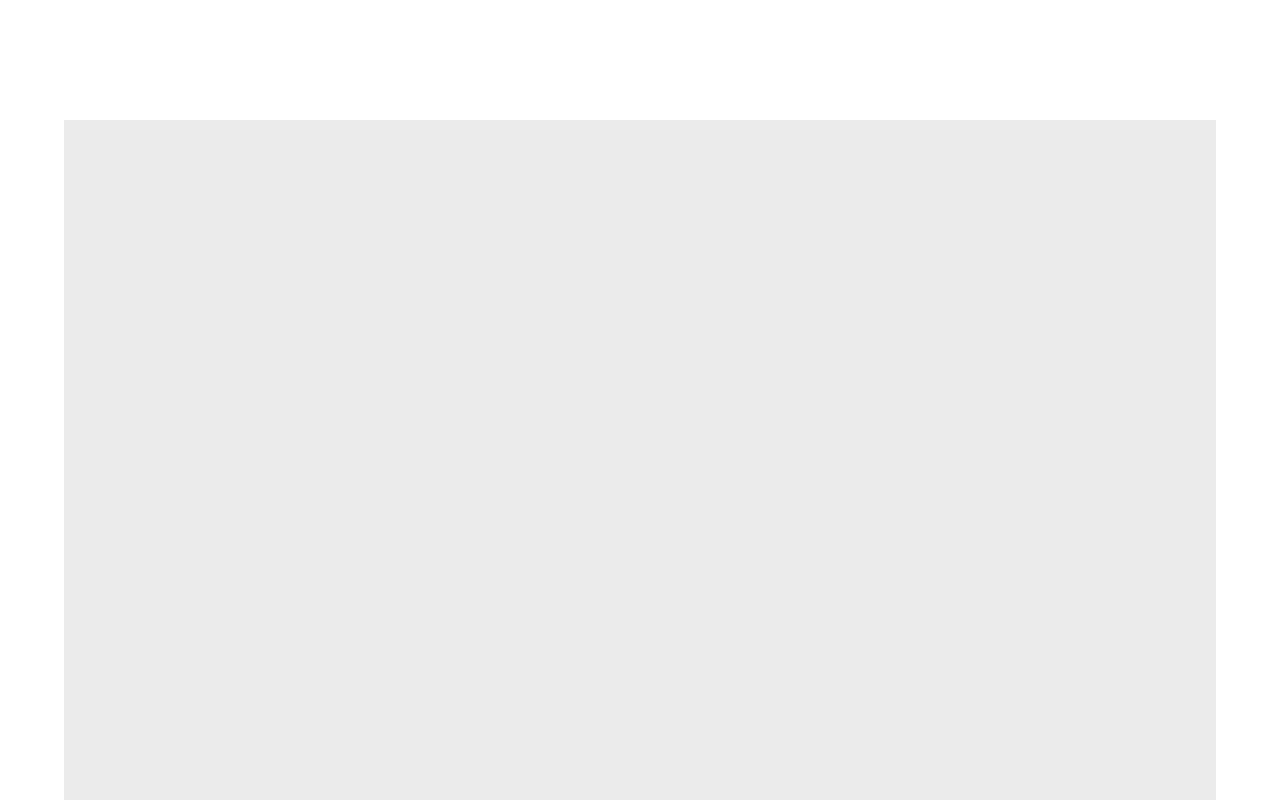
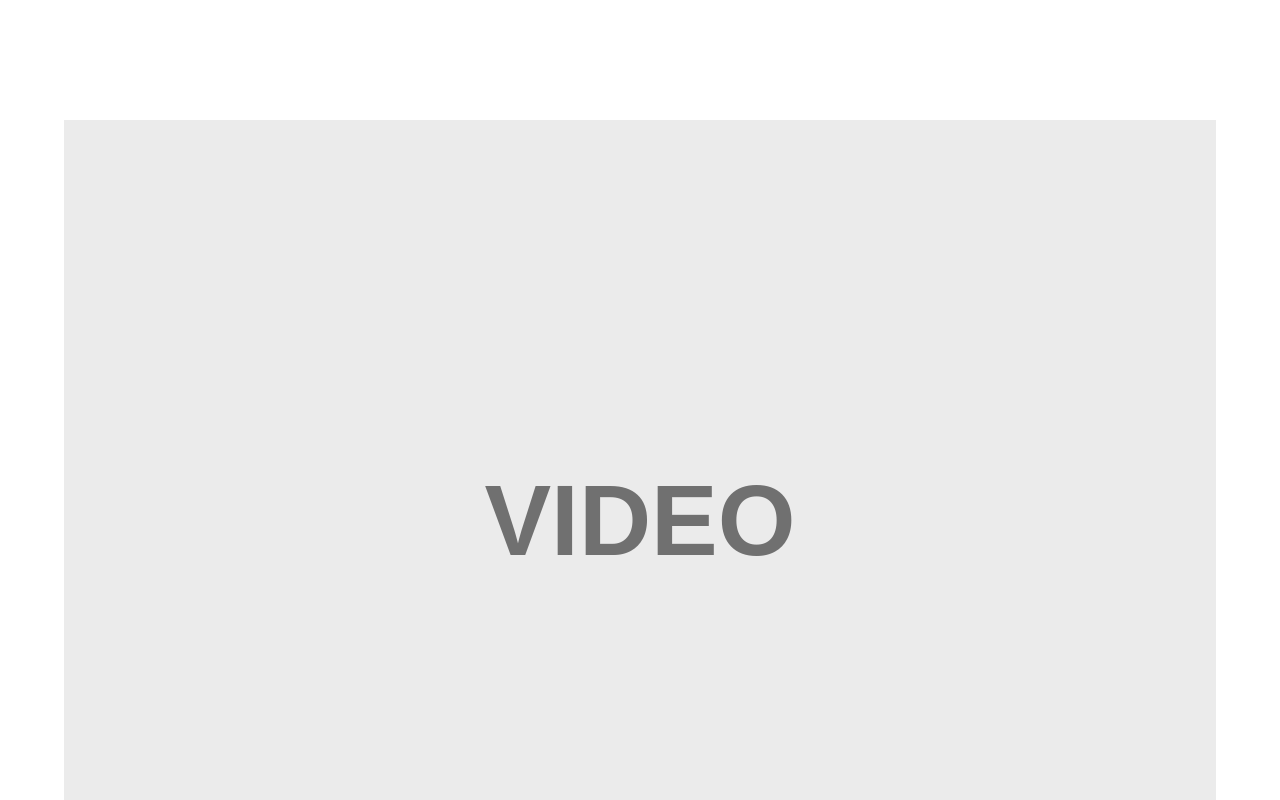
Before and after one commit to leoarthurwall/Inov8WebBuild, a React (Create React App) app: page / in a window 1280 px wide. Shown: the part 3880-4680 px from the top of the page. Built offline with nearby package versions, Linux system fonts and the light colour scheme.

Commit message:
added video text styled component and used sans serif instead of DINpro as I was unable to find an import on google fonts

```diff
--- a/src/Components/SectionSix/SectionSix.js
+++ b/src/Components/SectionSix/SectionSix.js
@@ -14,12 +14,25 @@ const VideoBox = styled.div`
   width: 90%;
   background: #ebebeb;
 
+  display: flex;
+  justify-content: center;
+  align-items: center;
 `;
+
+const VideoText = styled.h1`
+    color: #707070;
+    font-family: sans-serif;
+    ${'' /* font-family: DINPro; */}
+    font-weight: bold;
+    font-size: 100px;
+`
 
 const SectionSix = () => {
   return (
     <SectionSixContainer>
-      <VideoBox></VideoBox>
+      <VideoBox>
+        <VideoText>VIDEO</VideoText>
+      </VideoBox>
     </SectionSixContainer>
   );
 };
```
